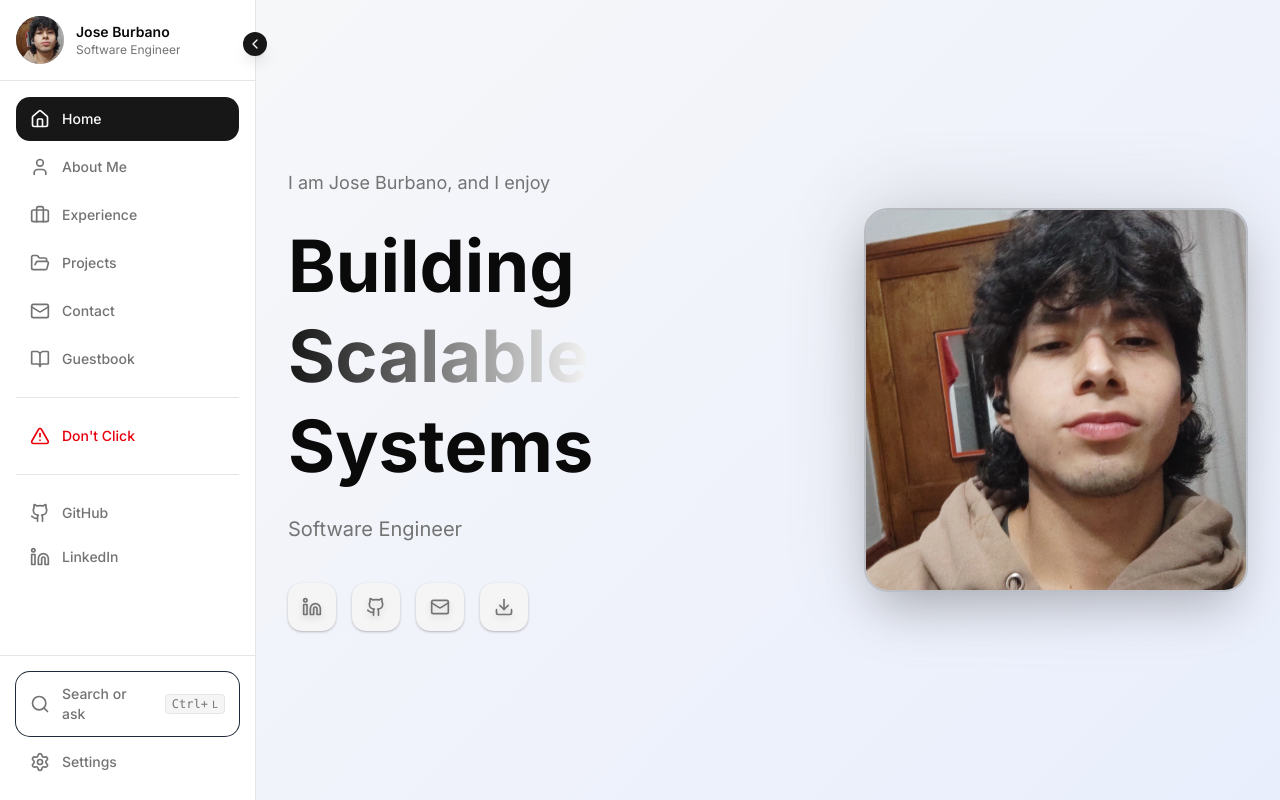
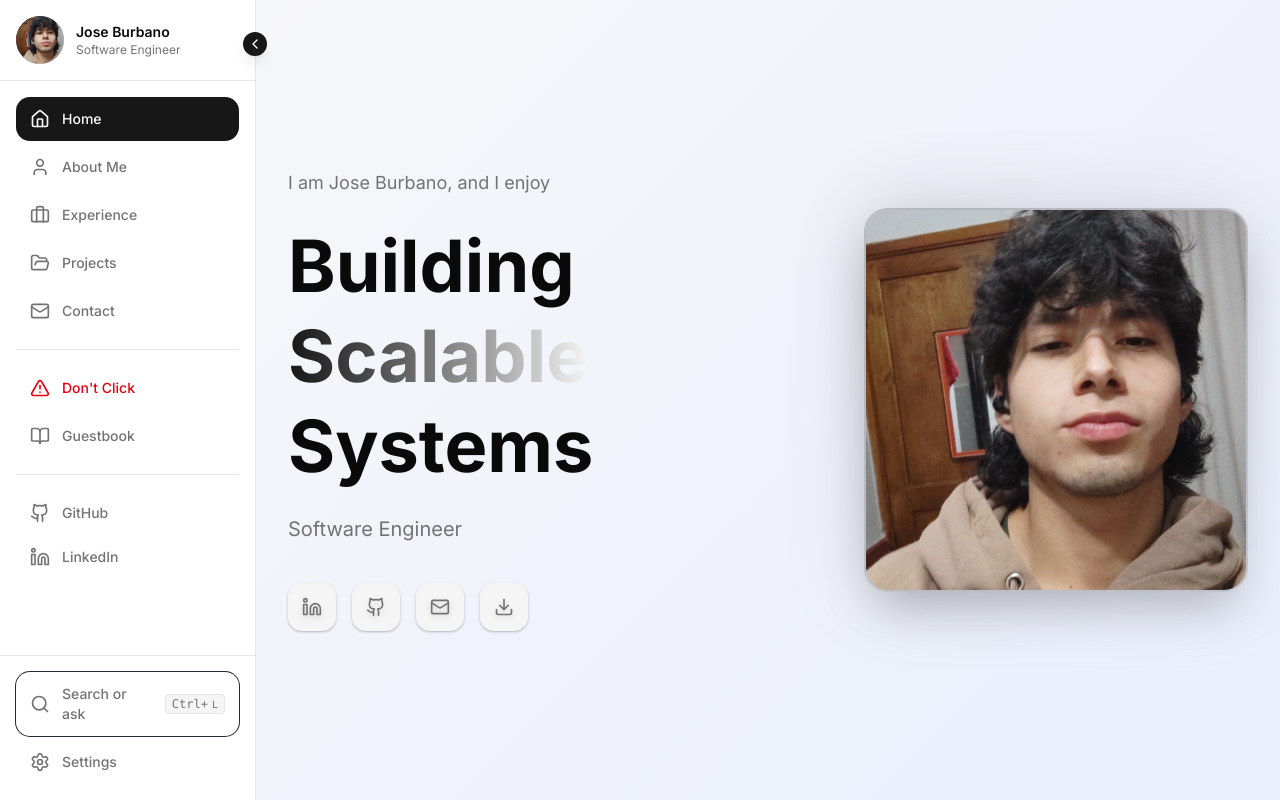
Before and after one commit to Jacklb19/Portfolio, a Next.js app: page / in a window 1280 px wide. Built offline with nearby package versions, Linux system fonts and the light colour scheme.

Commit message:
change position icon guestbook

```diff
--- a/components/sidebar.tsx
+++ b/components/sidebar.tsx
@@ -82,7 +82,6 @@ export function Sidebar({
     { icon: Briefcase, label: t("experience"), id: "experience" },
     { icon: FolderOpen, label: t("projects"), id: "projects" },
     { icon: Mail, label: t("contact"), id: "contact" },
-    { icon: BookOpen, label: t("Guestbook"), id: "guestbook" },
   ];
 
   const externalLinks = [
@@ -177,7 +176,9 @@ export function Sidebar({
                 return button;
               })}
 
-              <div className="pt-4 border-t border-border mt-4">
+              {/* Don't Click and Guestbook Section */}
+              <div className="pt-4 border-t border-border mt-4 space-y-1">
+                {/* Don't Click Button */}
                 {(() => {
                   const dontClickButton = (
                     <button className="flex w-full items-center gap-3 rounded-xl px-3.5 py-3 text-destructive transition-all hover:bg-destructive/10 group">
@@ -205,8 +206,44 @@ export function Sidebar({
 
                   return dontClickButton;
                 })()}
+
+                {/* Guestbook Button */}
+                {(() => {
+                  const guestbookButton = (
+                    <button
+                      onClick={() => onSectionChange("guestbook")}
+                      className={cn(
+                        "flex w-full items-center gap-3 rounded-xl px-3.5 py-3 transition-all group",
+                        activeSection === "guestbook"
+                          ? "bg-primary text-primary-foreground"
+                          : "text-muted-foreground hover:bg-secondary hover:text-foreground"
+                      )}
+                    >
+                      <BookOpen className="h-5 w-5 flex-shrink-0 transition-transform group-hover:scale-110" />
+                      {isExpanded && (
+                        <span className="text-sm font-medium">
+                          {t("Guestbook")}
+                        </span>
+                      )}
+                    </button>
+                  );
+
+                  if (!isExpanded) {
+                    return (
+                      <Tooltip>
+                        <TooltipTrigger asChild>{guestbookButton}</TooltipTrigger>
+                        <TooltipContent side="right">
+                          <p>{t("Guestbook")}</p>
+                        </TooltipContent>
+                      </Tooltip>
+                    );
+                  }
+
+                  return guestbookButton;
+                })()}
               </div>
 
+              {/* External Links Section */}
               <div className="pt-4 border-t border-border mt-4">
                 {externalLinks.map((item) => {
                   const link = (
```
